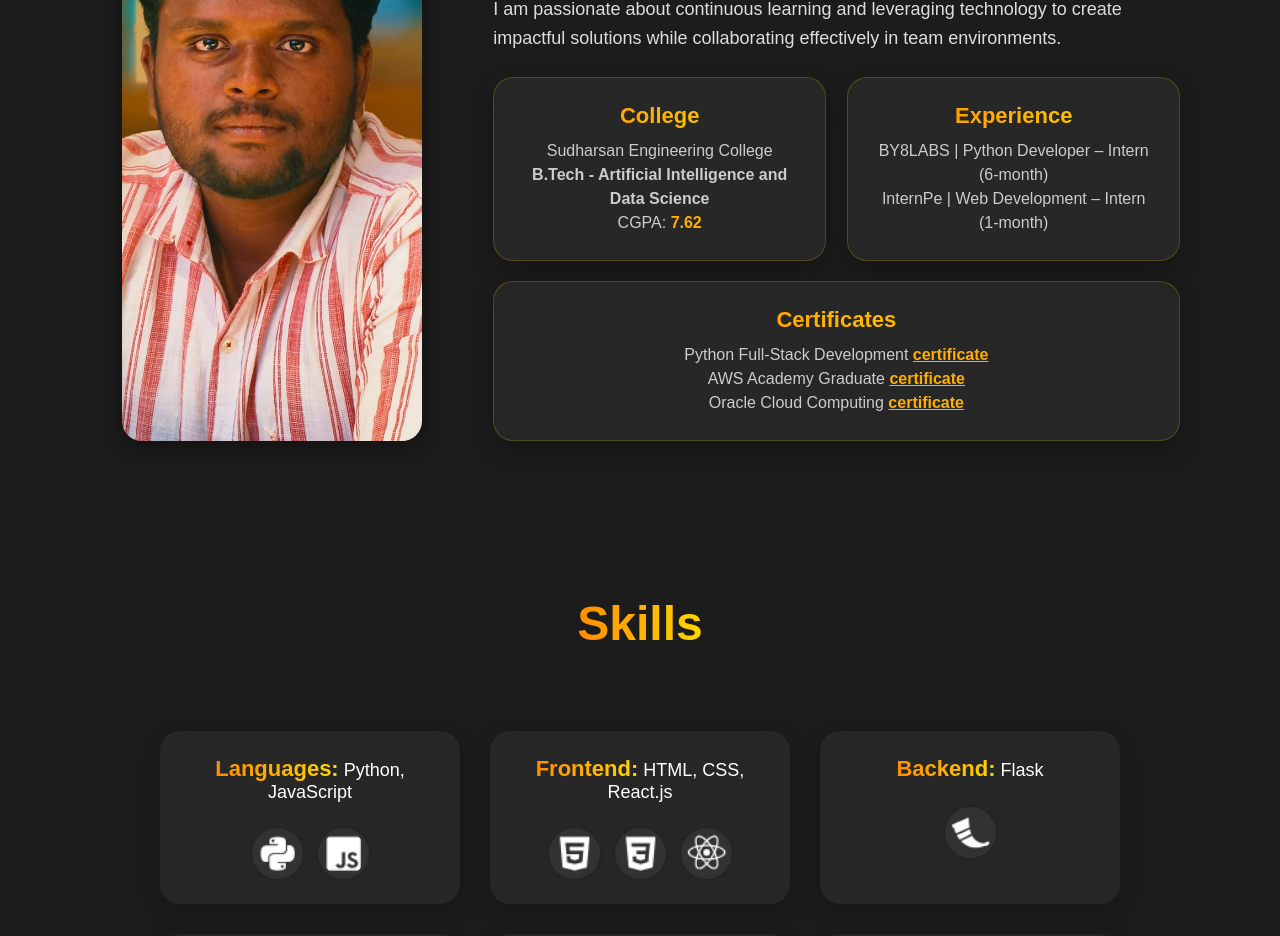
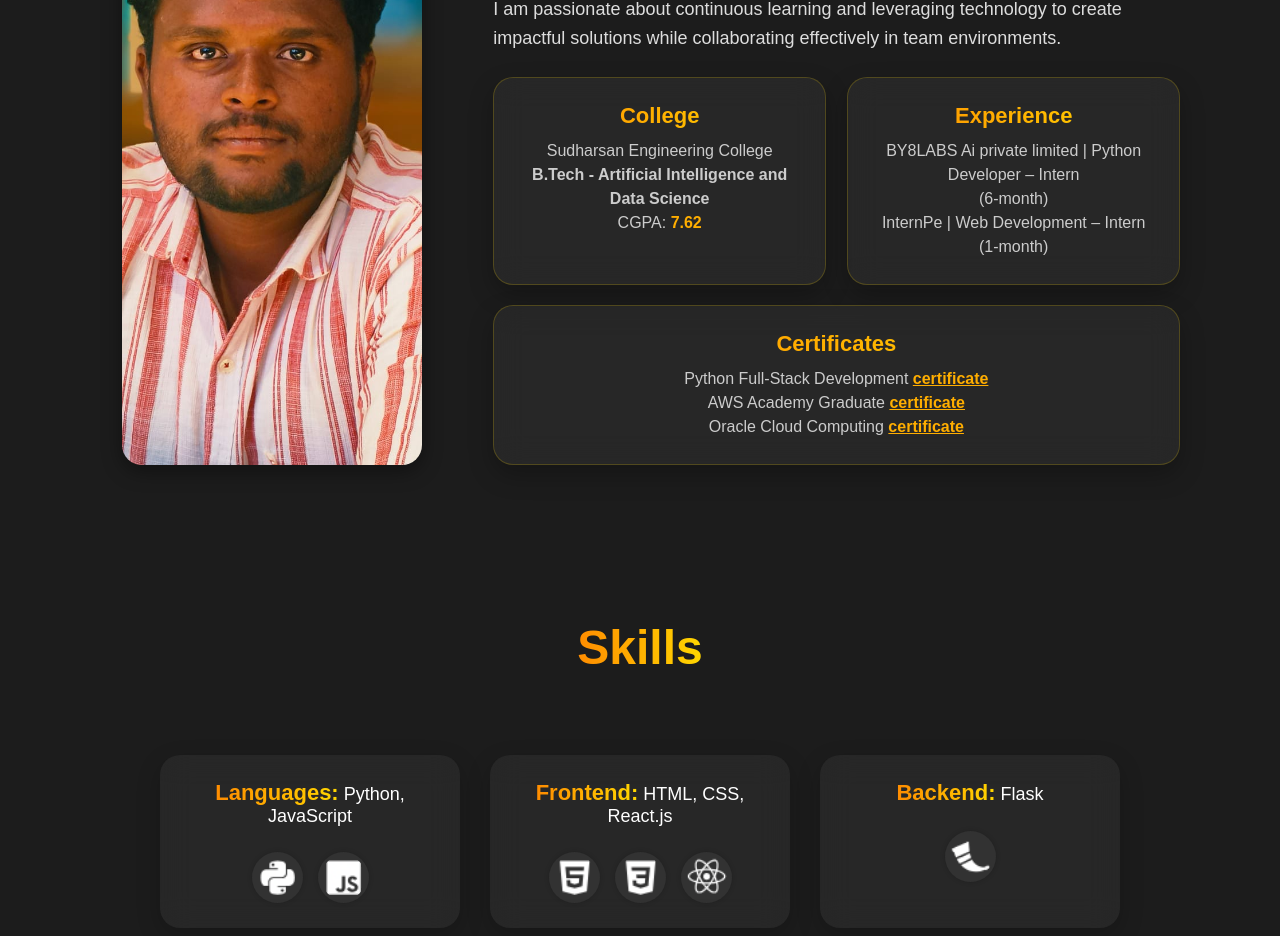
Before and after one commit to tech4mani/Portfolio-Website, a React (Vite) app: page / in a window 1280 px wide. Shown: the part 1100-2036 px from the top of the page. Built offline with nearby package versions, Linux system fonts and the light colour scheme; a web font is replaced by a local one.

Commit message:
Updated About section and new resume PDF

```diff
--- a/src/Components/About/About.jsx
+++ b/src/Components/About/About.jsx
@@ -51,7 +51,7 @@ const About = () => {
 
             <div className="about-card" data-aos="flip-up">
               <h3>Experience</h3>
-              <p>BY8LABS | Python Developer – Intern <br /> (6-month)</p>
+              <p>BY8LABS Ai private limited | Python Developer – Intern <br /> (6-month)</p>
               <p>InternPe | Web Development – Intern <br /> (1-month)</p>
             </div>
 
```
Also changed, not shown: 1 other file (tests, documents, lock files or other folders).
